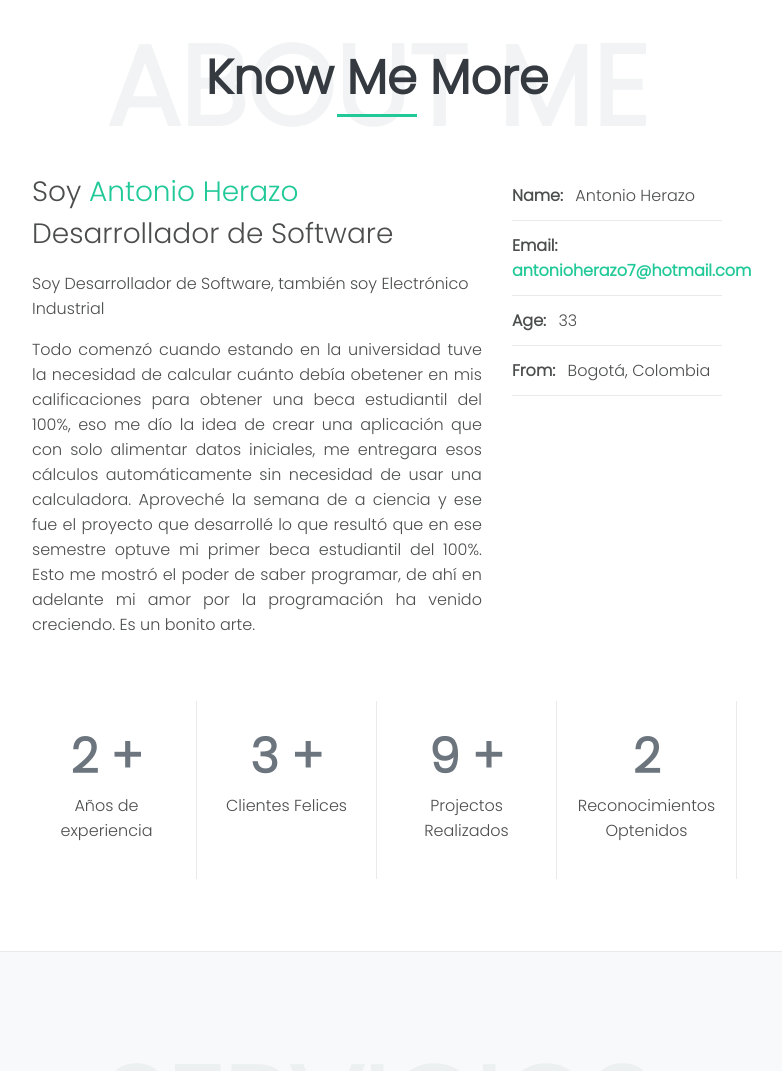
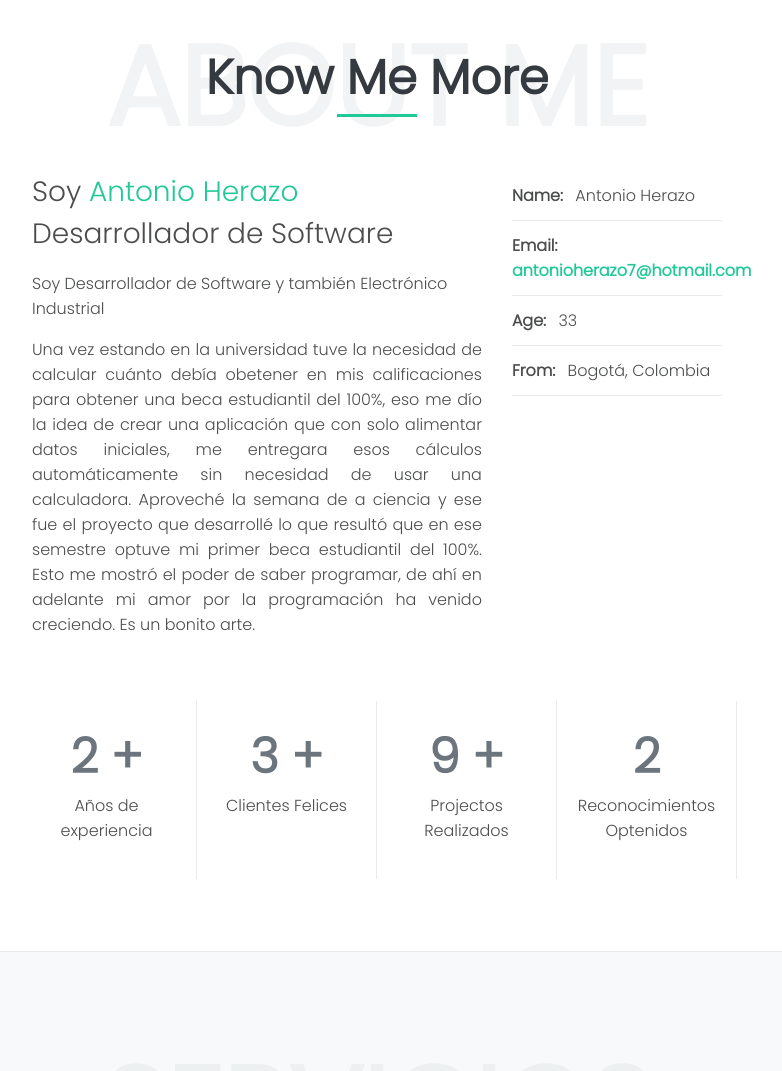
Before and after one commit to Antonioherazo1/Portfolio, a plain HTML site: page index.html in a window 1280 px wide. Shown: the part 869-1940 px from the top of the page, without its empty margins (388-1170 px from the left). Drawn offline with Linux system fonts and the light colour scheme.

Commit message:
actualizacion 2

```diff
--- a/index.html
+++ b/index.html
@@ -97,10 +97,10 @@
                         <div class="font-weight-60 text-7 mb-3">Soy <span class="green-primary">Antonio Herazo</span>
                             Desarrollador de Software </div>
                         <div>
-                            <p> Soy Desarrollador de Software, también soy Electrónico Industrial</p>
+                            <p> Soy Desarrollador de Software y también Electrónico Industrial</p>
                         </div>
                         <div>
-                            <p class="text-just">Todo comenzó cuando estando en la universidad tuve la necesidad de
+                            <p class="text-just">Una vez estando en la universidad tuve la necesidad de
                                 calcular cuánto debía obetener en mis calificaciones para obtener una
                                 beca estudiantil del 100%, eso me dío la idea de crear una aplicación que con solo
                                 alimentar datos iniciales, me entregara esos cálculos automáticamente sin necesidad de usar
```
